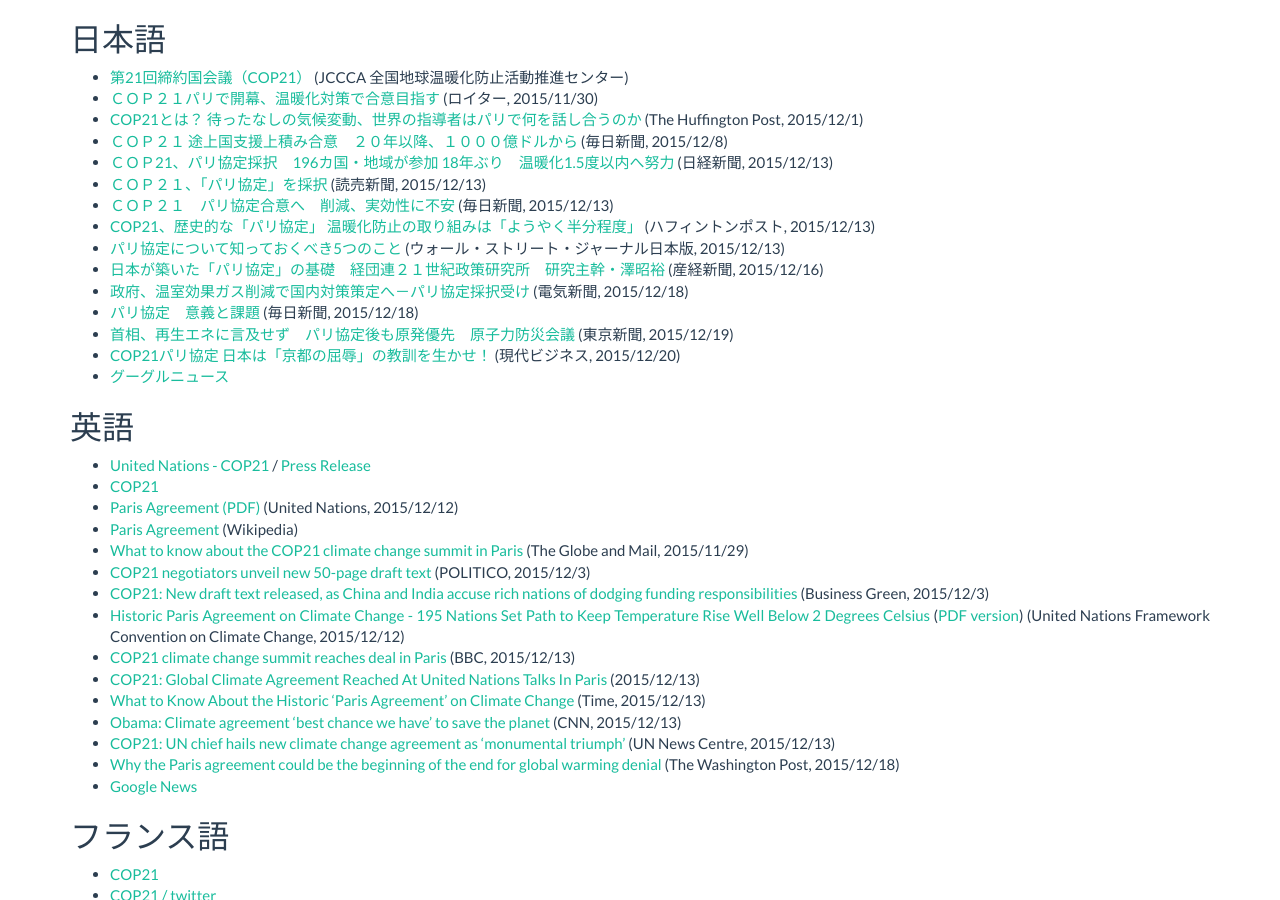
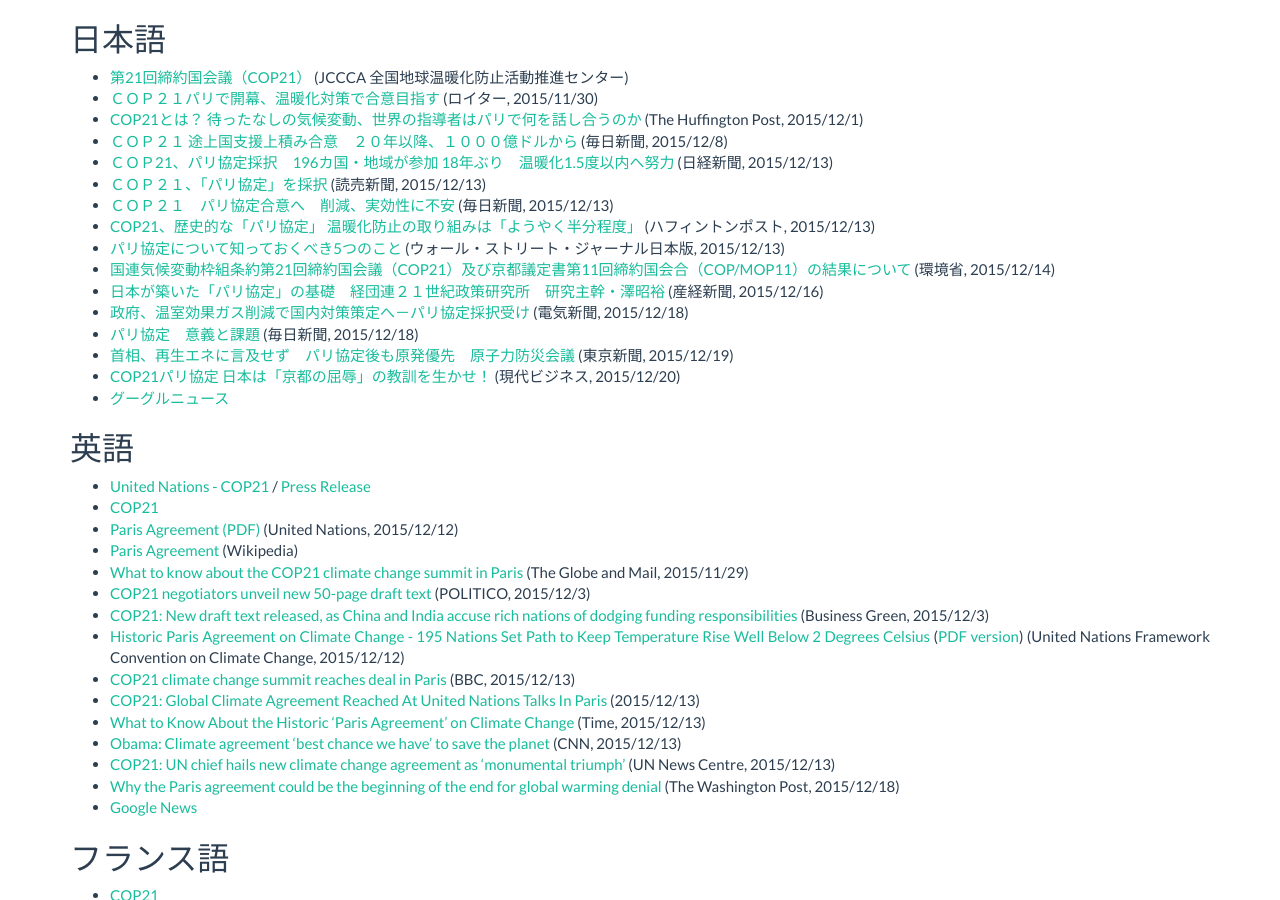
Before and after one commit to sekika/sekika.github.io, a Jekyll site: the page built from _posts/2015-11-30-cop21.md, in a window 1280 px wide and 900 px high, scrolled down 379 px. Built offline with Jekyll 4.4.1, drawn with Linux system fonts in a browser that asks for light colours; nearby versions of some CDN libraries; comment, search, counter and statistics services are not loaded; some of the changed lines change nothing that is shown.

Commit message:
Ministry of the Environment

```diff
--- a/_posts/2015-11-30-cop21.md
+++ b/_posts/2015-11-30-cop21.md
@@ -2,7 +2,7 @@
 layout: post
 title: COP21 とパリ協定に関する情報
 date: 2015-11-30 07:44:12 +0000
-update: 2015-12-20 18:27:24 +0000
+update: 2015-12-20 18:32:39 +0000
 tag: environment
 ---
 気候変動枠組条約第21回締約国会議 (COP21)、京都議定書第11回締約国会議 (CMP11) で採択されたパリ協定 (Paris Agreement) に関する情報のリンク。
@@ -21,6 +21,7 @@
 * [ＣＯＰ２１　パリ協定合意へ　削減、実効性に不安](http://mainichi.jp/articles/20151213/ddm/002/040/061000c) (毎日新聞, 2015/12/13)
 * [COP21、歴史的な「パリ協定」 温暖化防止の取り組みは「ようやく半分程度」](http://www.huffingtonpost.jp/2015/12/12/climate-change-paris_n_8796612.html) (ハフィントンポスト, 2015/12/13)
 * [パリ協定について知っておくべき5つのこと](http://jp.wsj.com/articles/SB12245266549339404205904581412831590928362) (ウォール・ストリート・ジャーナル日本版, 2015/12/13)
+* [国連気候変動枠組条約第21回締約国会議（COP21）及び京都議定書第11回締約国会合（COP/MOP11）の結果について](http://www.env.go.jp/earth/cop/cop21/index.html) (環境省, 2015/12/14)
 * [日本が築いた「パリ協定」の基礎　経団連２１世紀政策研究所　研究主幹・澤昭裕](http://www.sankei.com/column/news/151216/clm1512160001-n1.html) (産経新聞, 2015/12/16)
 * [政府、温室効果ガス削減で国内対策策定へ－パリ協定採択受け](http://www.shimbun.denki.or.jp/news/main/20151218_01.html) (電気新聞, 2015/12/18)
 * [パリ協定　意義と課題](http://mainichi.jp/articles/20151218/ddm/004/070/026000c) (毎日新聞, 2015/12/18)
```
